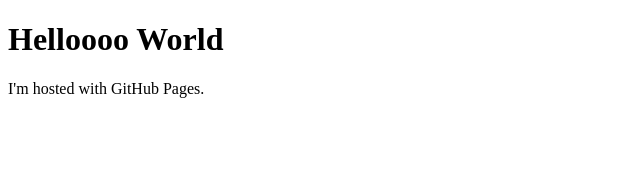
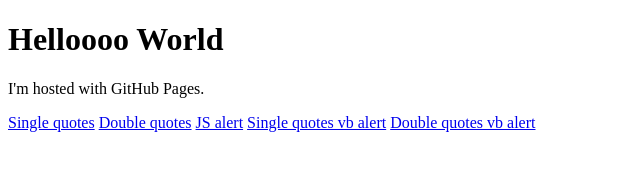
Before and after one commit to BillyNoGoat/BillyNoGoat.github.io, a plain HTML site: page index.html in a window 1280 px wide. Shown: the whole page, without its empty margins (0-640 px from the left). Drawn offline with Linux system fonts and the light colour scheme.

Commit message:
updating for test

```diff
--- a/index.html
+++ b/index.html
@@ -3,5 +3,12 @@
 <body>
 <h1>Helloooo World</h1>
 <p>I'm hosted with GitHub Pages.</p>
+<a href='vbscript:msgbox("XSS")'>Single quotes</a>
+<a href="vbscript:msgbox('XSS')">Double quotes</a>
+<a href="javascript:alert('XSS')">JS alert</a>
+<a href='vbscript:alert("XSS")'>Single quotes vb alert</a>
+<a href="vbscript:alert('XSS')">Double quotes vb alert</a>
+<script>
+</script>
 </body>
 </html>
```
